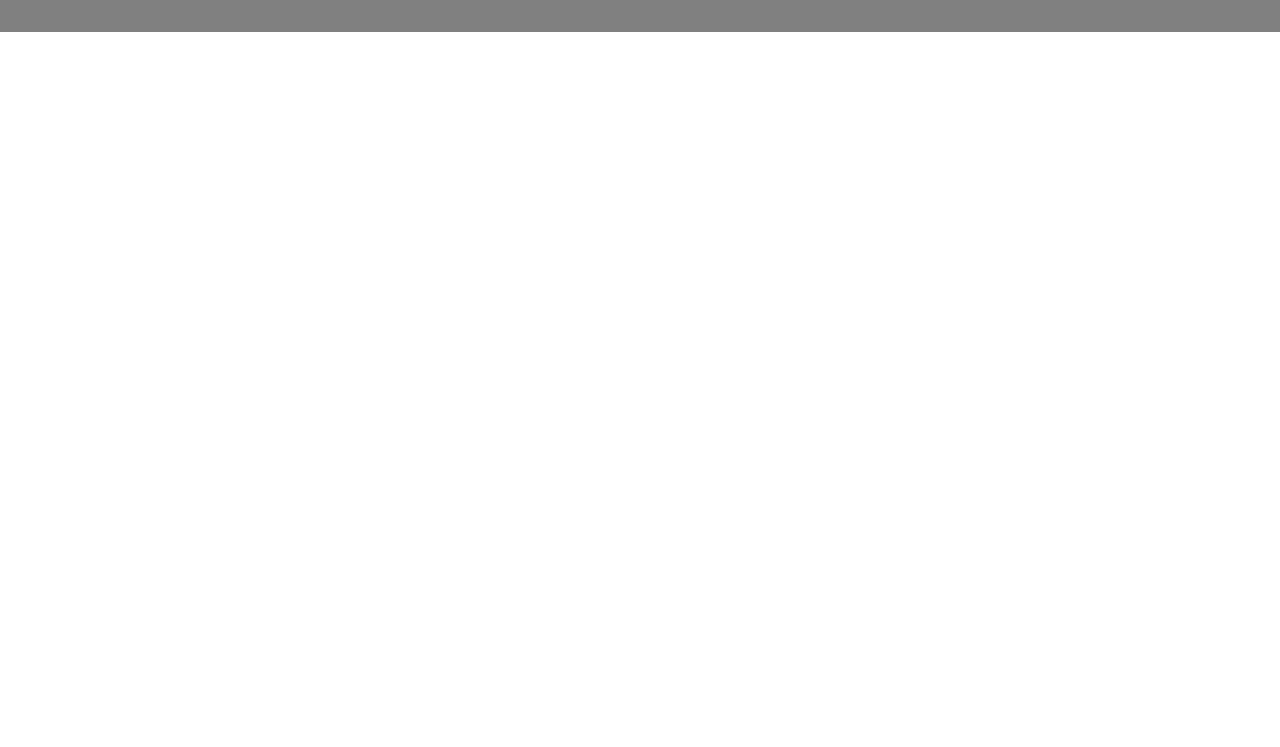
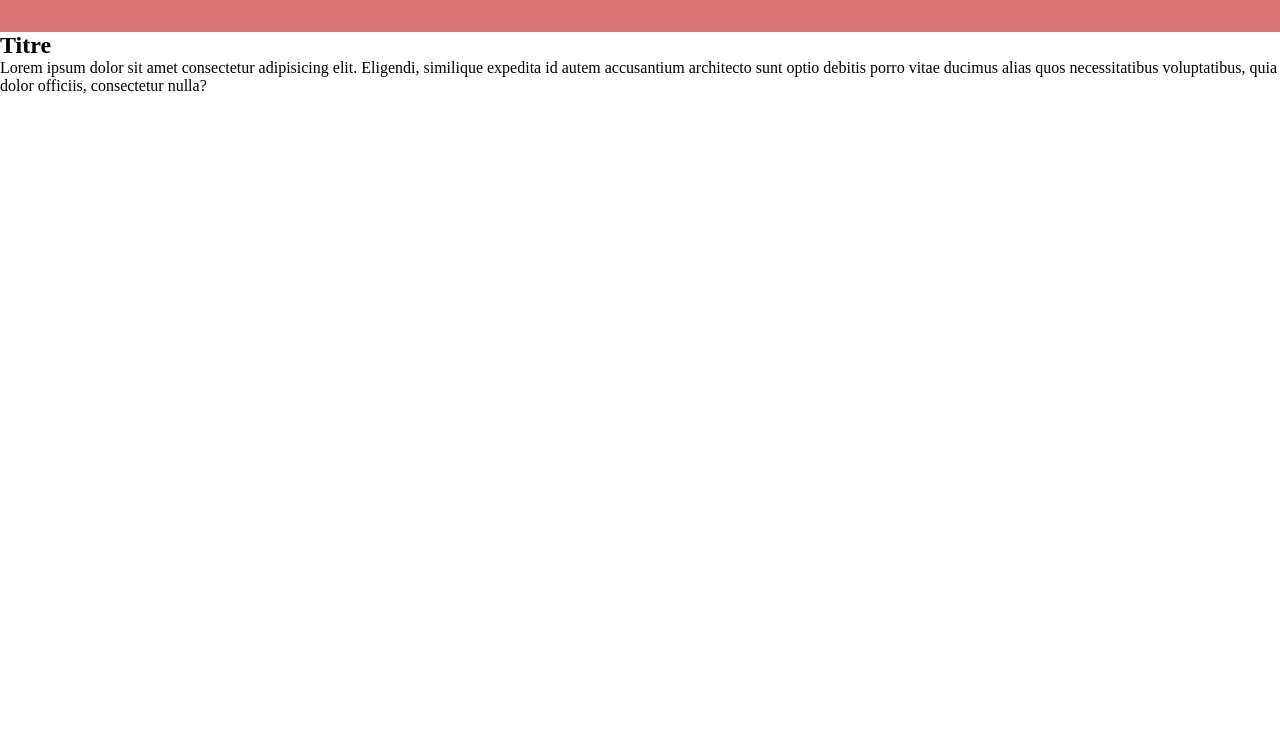
Before and after one commit to SedWhite/site_giteeee, a plain HTML site: page index.html in a window 1280 px wide. Shown: the part 53-800 px from the top of the page. Drawn offline with Linux system fonts and the light colour scheme.

Commit message:
ajout paragraphe, titre et chagment couleur

```diff
--- a/index.html
+++ b/index.html
@@ -20,5 +20,12 @@
         </nav>
     </header>
 
+    <main>
+        <h2>Titre</h2>
+
+        <p>Lorem ipsum dolor sit amet consectetur adipisicing elit. Eligendi, similique expedita id autem accusantium architecto sunt optio debitis porro vitae ducimus alias quos necessitatibus voluptatibus, quia dolor officiis, consectetur nulla?</p>
+
+    </main>
+
 </body>
 </html>
--- a/style.css
+++ b/style.css
@@ -3,7 +3,7 @@
 }
 
 nav {
-    background-color: gray;
+    background-color: rgb(219, 116, 116);
     width: 100%;
     height: 3em;
 }
```
